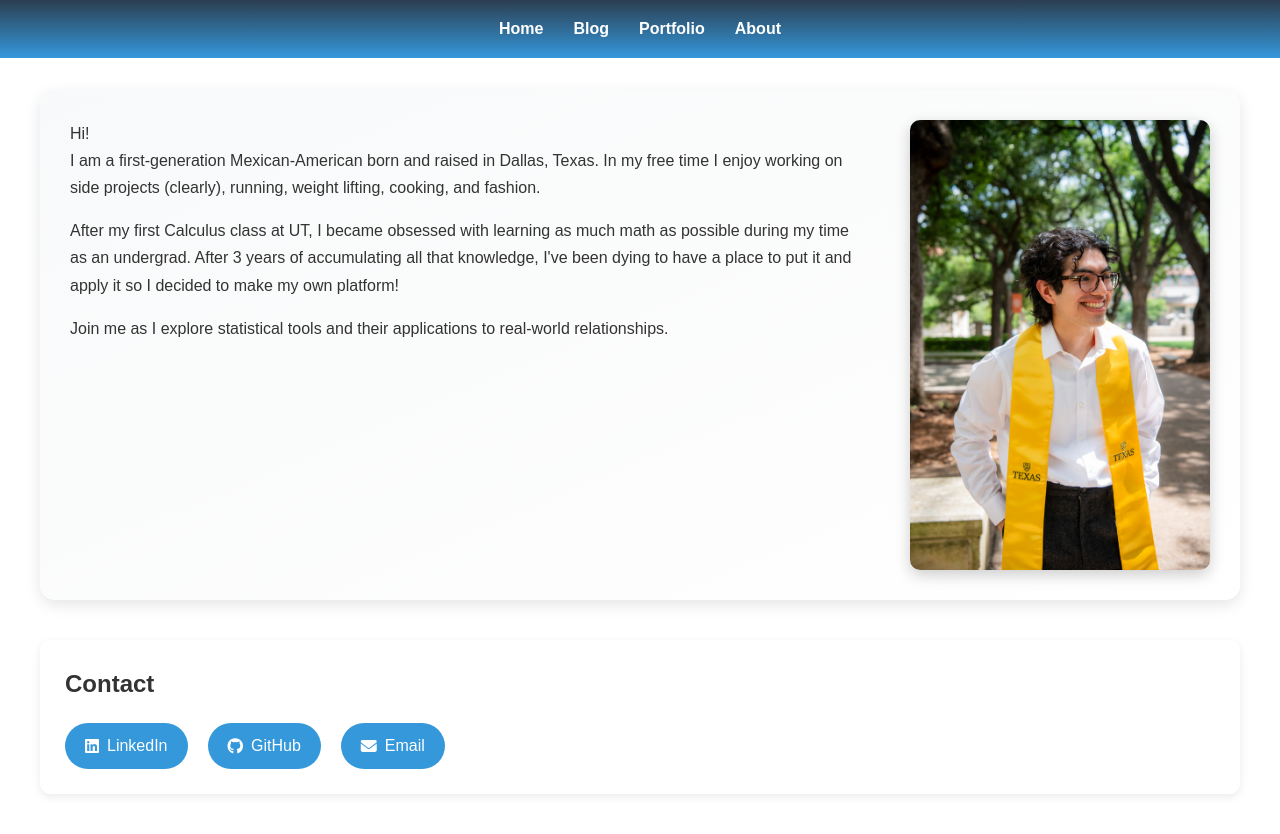
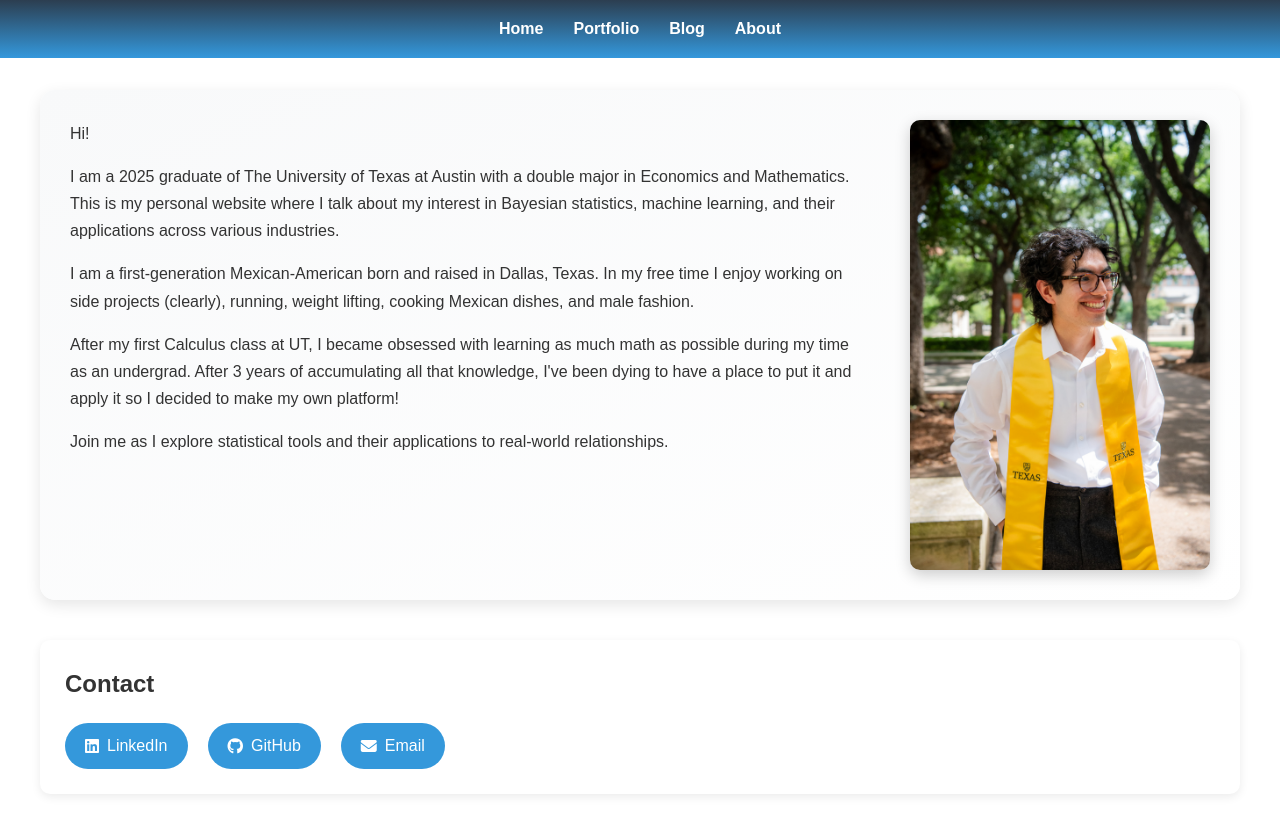
Before and after one commit to zunzun08/zunzun08.github.io, a Jekyll site: the page about.html, which Jekyll copies as it is, in a window 1280 px wide. Shown: the top 834 px of the page. Built offline with Jekyll 4.4.1, drawn with Linux system fonts in a browser that asks for light colours.

Commit message:
few changes to about and main page

```diff
--- a/about.html
+++ b/about.html
@@ -142,8 +142,8 @@
         <nav>
             <ul>
                 <li><a href="index.html">Home</a></li>
+                <li><a href="portfolio.html">Portfolio</a></li>
                 <li><a href="blog.html">Blog</a></li>
-                <li><a href="portfolio.html">Portfolio</a></li>
                 <li><a href="about.html">About</a></li>
             </ul>
         </nav>
@@ -153,8 +153,13 @@
         <div class="text-content">
             <p>Hi!
                 <br>
-                I am a first-generation Mexican-American born and raised in Dallas, Texas. In my free time I enjoy
-                working on side projects (clearly), running, weight lifting, cooking, and fashion.
+            <p>I am a 2025 graduate of The University of Texas at Austin with a double major in Economics and
+                Mathematics.
+                This is my personal website where I talk about my interest in Bayesian statistics,
+                machine learning, and their applications across various industries.
+            </p>
+            I am a first-generation Mexican-American born and raised in Dallas, Texas. In my free time I enjoy
+            working on side projects (clearly), running, weight lifting, cooking Mexican dishes, and male fashion.
             </p>
 
             <p>
--- a/index.html
+++ b/index.html
@@ -119,11 +119,6 @@
 
         <div class="hero-content">
             <h1>Hi, my name is Cristian Compean</h1>
-            <p>I am a 2025 graduate of The University of Texas at Austin with a double major in Economics and
-                Mathematics.
-                This is my personal website where I talk about my interest in Bayesian statistics,
-                machine learning, and their applications across various industries.
-            </p>
 
             <div class="hero-links">
                 <a href="https://linkedin.com/in/cristianzcompean">
```
